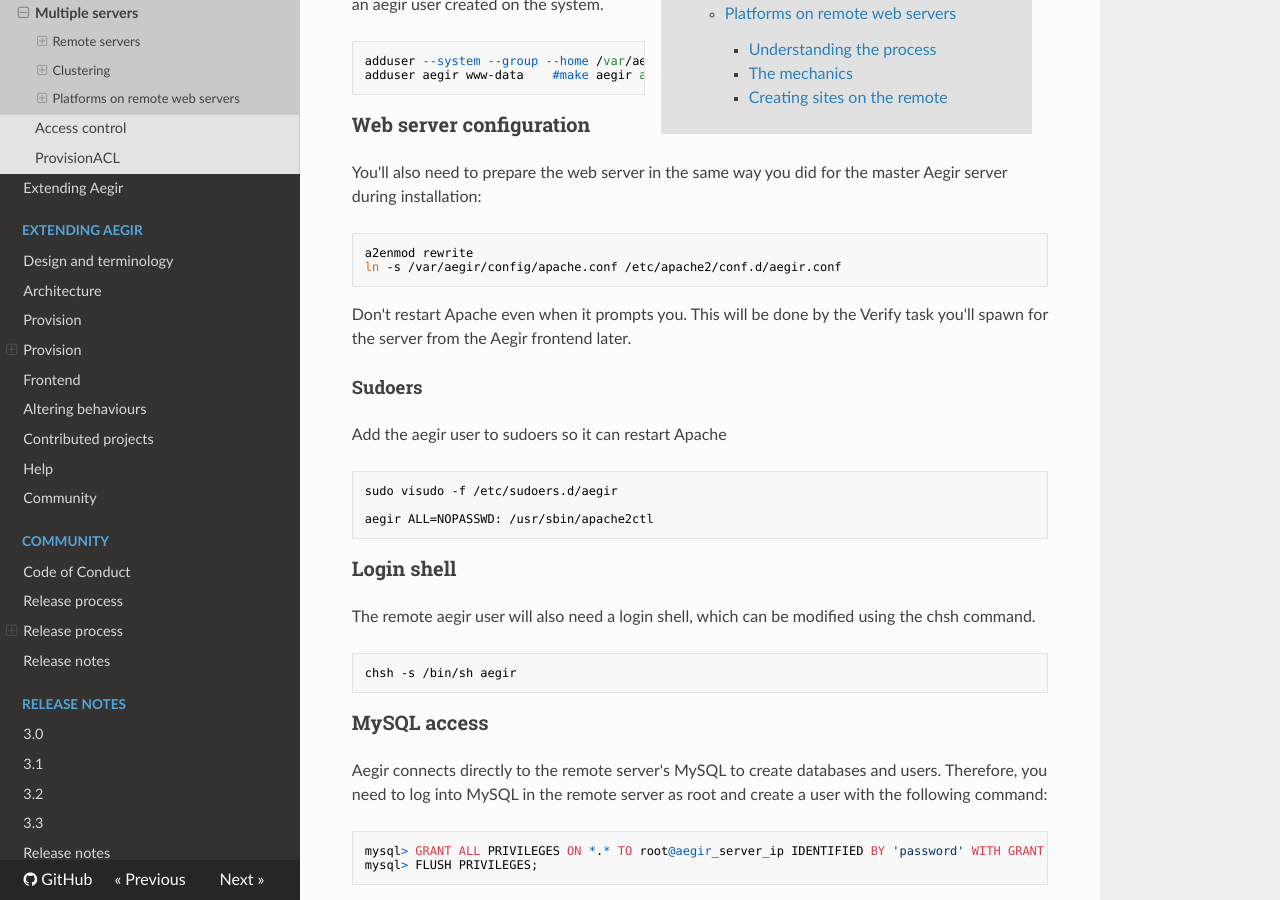
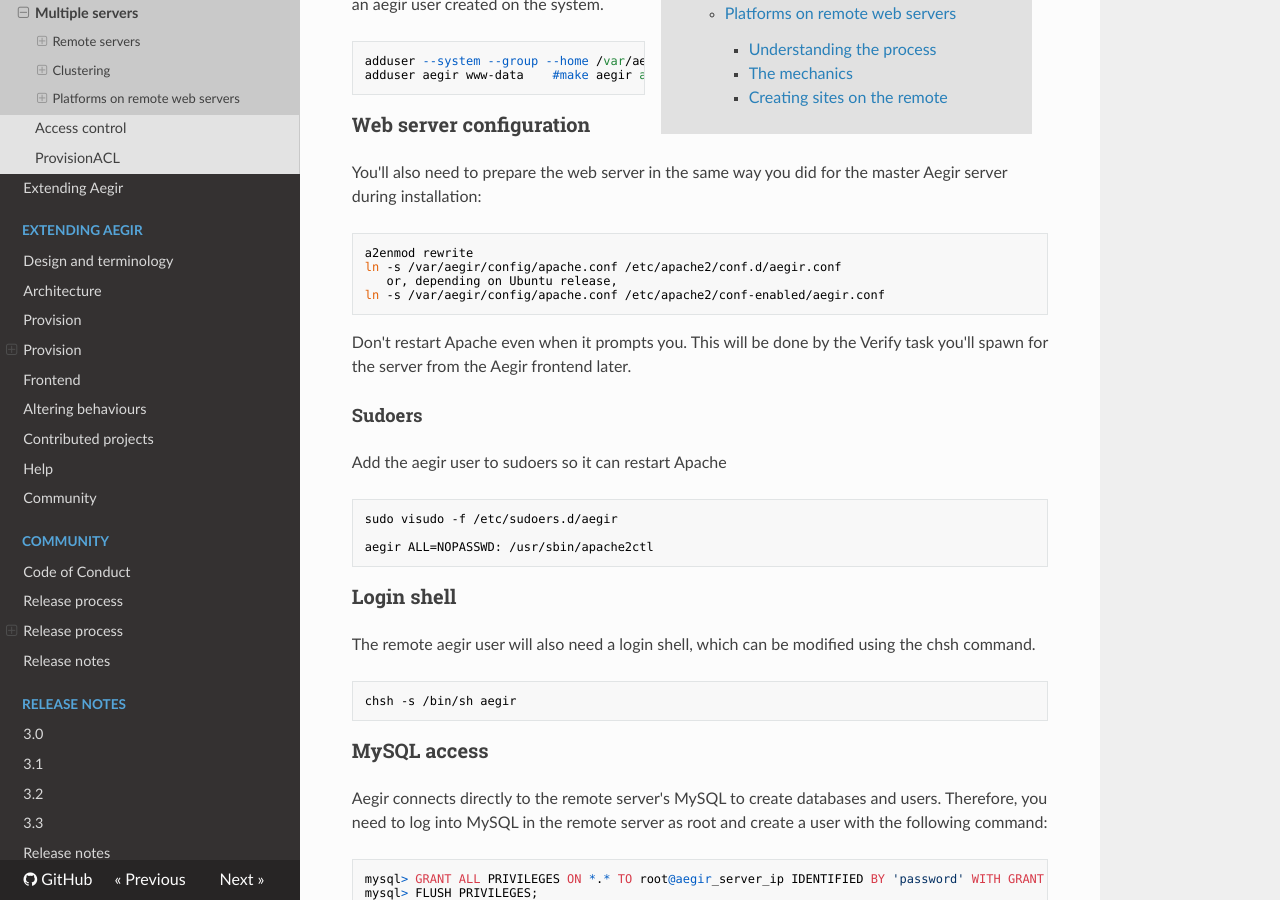
Before and after one commit to aegir-project/documentation, an MkDocs documentation site: the page built from docs/usage/advanced/remote-servers.md, in a window 1280 px wide and 900 px high, scrolled down 835 px. Built offline with MkDocs 1.6.1, drawn with Linux system fonts in a browser that asks for light colours; nearby versions of some CDN libraries; old or Windows-style settings are respelled for this version of MkDocs.

Commit message:
Update remote-servers.md

```diff
--- a/docs/usage/advanced/remote-servers.md
+++ b/docs/usage/advanced/remote-servers.md
@@ -30,6 +30,8 @@
 
     a2enmod rewrite
     ln -s /var/aegir/config/apache.conf /etc/apache2/conf.d/aegir.conf
+       or, depending on Ubuntu release,
+    ln -s /var/aegir/config/apache.conf /etc/apache2/conf-enabled/aegir.conf
 
 Don't restart Apache even when it prompts you. This will be done by the Verify task you'll spawn for the server from the Aegir frontend later.
 
```
